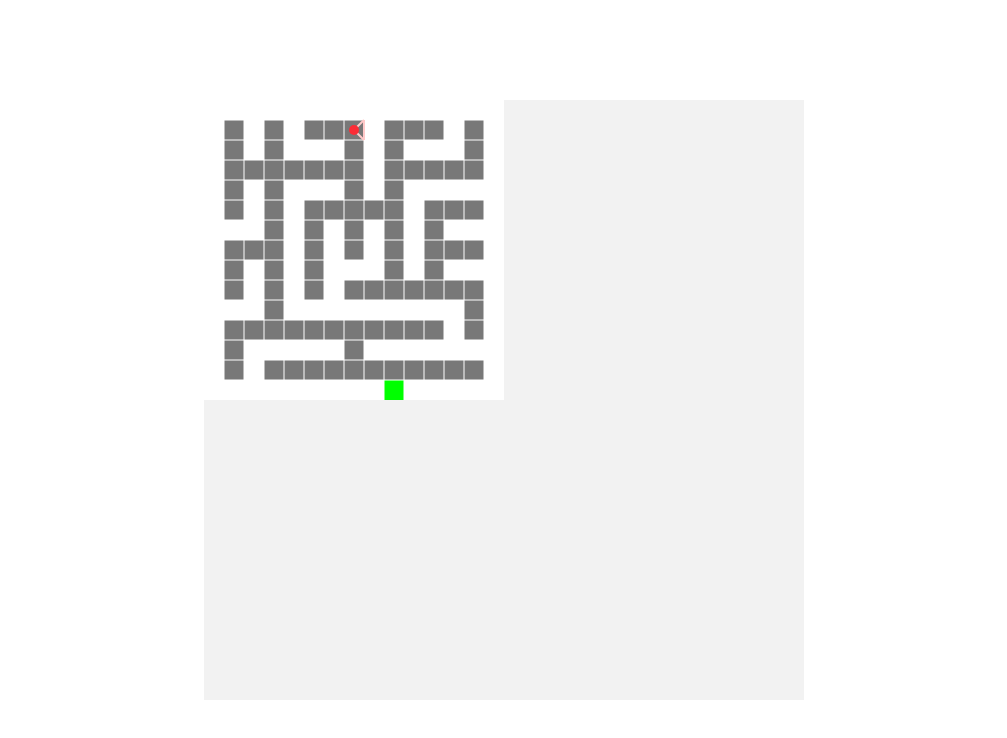
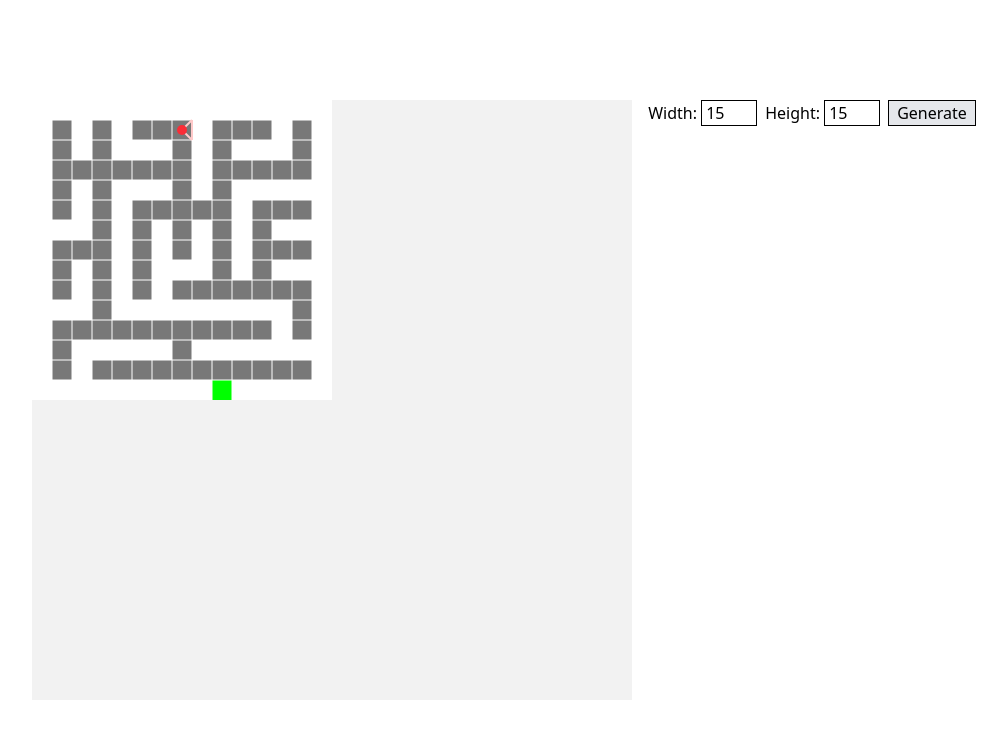
Before and after one commit to SamLeB1/raycaster-3d, a React (Vite) app: page / in a window 1280 px wide. Shown: the top 738 px of the page, without its empty margins (136-1143 px from the left). Built offline with nearby package versions, Linux system fonts and the light colour scheme.

Commit message:
added maze width and height input

```diff
--- a/src/App.tsx
+++ b/src/App.tsx
@@ -1,5 +1,9 @@
 import Canvas from "./components/Canvas.tsx";
 
 export default function App() {
-  return <Canvas />;
+  return (
+    <div className="flex h-screen items-center justify-center">
+      <Canvas />
+    </div>
+  );
 }
--- a/src/components/Canvas.tsx
+++ b/src/components/Canvas.tsx
@@ -107,7 +107,11 @@ export default function Canvas() {
     left: false,
     right: false,
   });
-  const [scene, setScene] = useState<Scene>(generateMaze(15, 15));
+  const [mazeWidth, setMazeWidth] = useState(15);
+  const [mazeHeight, setMazeHeight] = useState(15);
+  const [scene, setScene] = useState<Scene>(
+    generateMaze(mazeWidth, mazeHeight),
+  );
   const [player, setPlayer] = useState(
     new Player(scene.start, 0, 0.05, Math.PI / 90, scene),
   );
@@ -344,6 +348,28 @@ export default function Canvas() {
     if (e.code === "ArrowRight") keysPressed.current.right = false;
   }
 
+  function initNewLevel() {
+    if (mazeWidth < 5) setMazeWidth(5);
+    if (mazeWidth > 249) setMazeWidth(249);
+    if (mazeHeight < 5) setMazeHeight(5);
+    if (mazeHeight > 249) setMazeHeight(249);
+    const maze = generateMaze(mazeWidth, mazeHeight);
+    setScene(maze);
+    setPlayer(new Player(maze.start, 0, 0.05, Math.PI / 90, maze));
+  }
+
+  function handleChangeWidth(e: React.ChangeEvent<HTMLInputElement>) {
+    const value = parseInt(e.target.value);
+    if (isNaN(value)) setMazeWidth(0);
+    else setMazeWidth(value);
+  }
+
+  function handleChangeHeight(e: React.ChangeEvent<HTMLInputElement>) {
+    const value = parseInt(e.target.value);
+    if (isNaN(value)) setMazeHeight(0);
+    else setMazeHeight(value);
+  }
+
   useEffect(() => {
     function gameLoop() {
       if (!ctx) return;
@@ -353,11 +379,8 @@ export default function Canvas() {
         Math.floor(player.position.x),
         Math.floor(player.position.y),
       );
-      if (scene.scene[currCell.y][currCell.x] === 2) {
-        const maze = generateMaze(15, 15);
-        setScene(maze);
-        setPlayer(new Player(maze.start, 0, 0.05, Math.PI / 90, maze));
-      } else setPlayer(player.update(keysPressed.current));
+      if (scene.scene[currCell.y][currCell.x] === 2) initNewLevel();
+      else setPlayer(player.update(keysPressed.current));
 
       renderBg(ctx, "hsl(0, 0%, 50%)", "hsl(0, 0%, 0%)");
       renderGame(ctx);
@@ -382,12 +405,45 @@ export default function Canvas() {
   }, [player]);
 
   return (
+    <div className="flex">
       <canvas
         ref={canvasRef}
         id="canvas"
-      className="absolute top-1/2 left-1/2 -translate-1/2 bg-black"
+        className="mr-4 bg-black"
         width="600px"
         height="600px"
       ></canvas>
+      <div>
+        <label htmlFor="width">Width: </label>
+        <input
+          className="mr-2 w-14 border pl-1"
+          type="number"
+          id="width"
+          name="width"
+          min="5"
+          max="249"
+          value={mazeWidth ? mazeWidth : ""}
+          onChange={handleChangeWidth}
+        />
+        <label htmlFor="height">Height: </label>
+        <input
+          className="mr-2 w-14 border pl-1"
+          type="number"
+          id="height"
+          name="height"
+          min="5"
+          max="249"
+          value={mazeHeight ? mazeHeight : ""}
+          onChange={handleChangeHeight}
+        />
+        <button
+          className="cursor-pointer border bg-gray-200 px-2 hover:bg-gray-300"
+          type="button"
+          onClick={initNewLevel}
+        >
+          Generate
+        </button>
+      </div>
+    </div>
   );
 }
--- a/src/utils/mazeGenerator.ts
+++ b/src/utils/mazeGenerator.ts
@@ -2,6 +2,10 @@ import { Vector2 } from "./Vector2";
 import type { Scene } from "../scenes";
 
 export function generateMaze(width: number, height: number): Scene {
+  if (width < 5) width = 5;
+  if (width > 249) width = 249;
+  if (height < 5) height = 5;
+  if (height > 249) height = 249;
   if (width % 2 === 0) width++;
   if (height % 2 === 0) height++;
   const maze: number[][] = Array(height)
```
Lines whose indentation alone changed are shown as unchanged.
